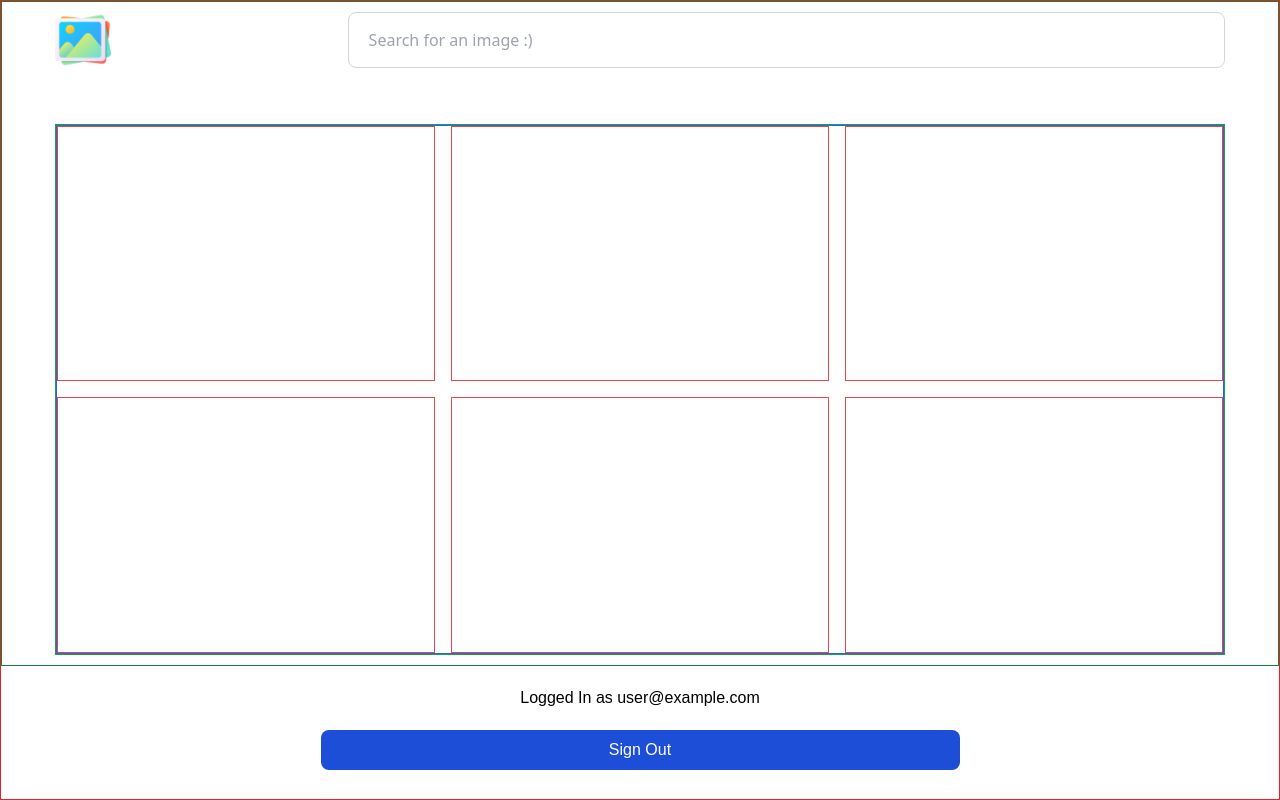
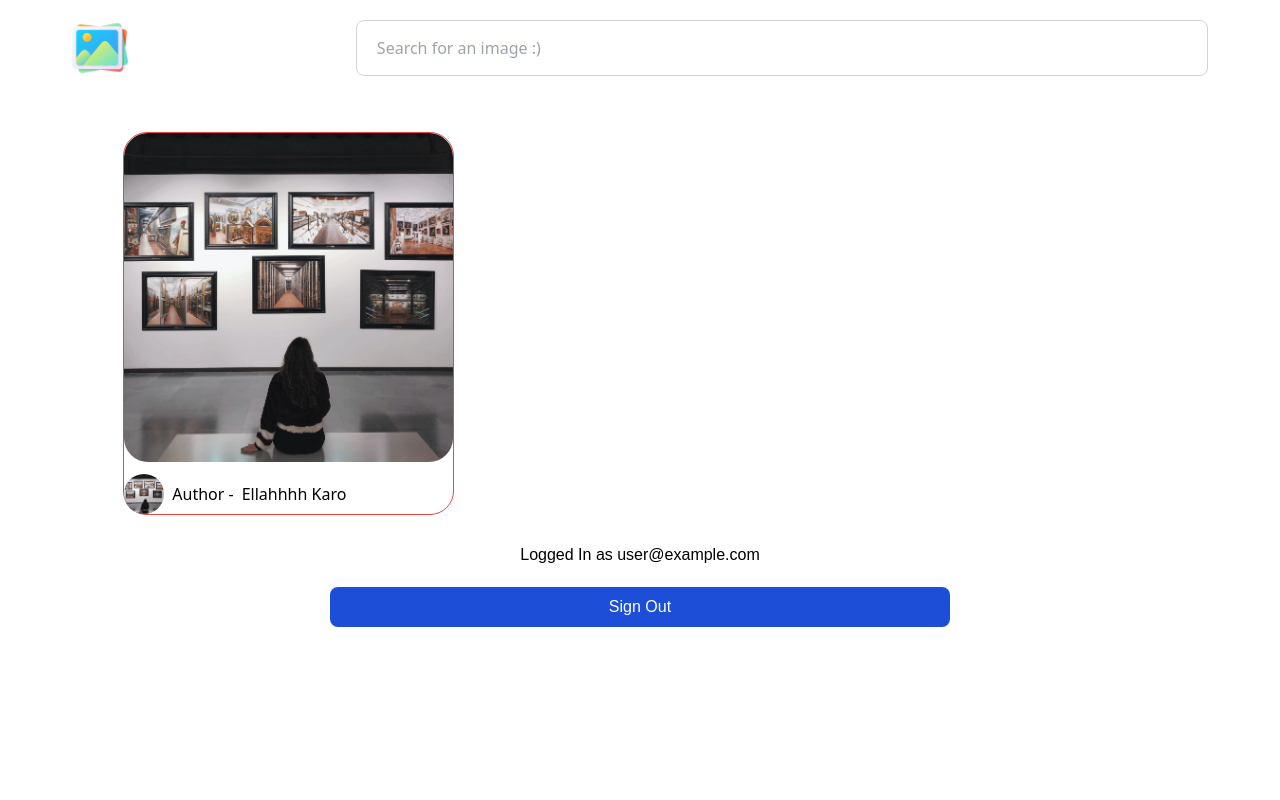
Before and after one commit to oghene-ella/Img_Gallery, a React (Vite) app: page /home in a window 1280 px wide. Built offline with nearby package versions, Linux system fonts and the light colour scheme; no server answers; sample sign-in values are in the browser's storage; a web font is replaced by a local one.

Commit message:
made some changes to the gallery

```diff
--- a/src/components/Homepage/Gallery.jsx
+++ b/src/components/Homepage/Gallery.jsx
@@ -1,13 +1,24 @@
+import dummy_img from "../../assets/login-img.webp"
+
 const Gallery = () => {
   return (
-		<section className="border border-green-600 w-11/12 flex mx-auto h-4/5">
-			<main className="w-full border border-blue-600 grid grid-cols-3 gap-4">
-				<section className="border border-red-500"></section>
-				<section className="border border-red-500"></section>
-				<section className="border border-red-500"></section>
-				<section className="border border-red-500"></section>
-				<section className="border border-red-500"></section>
-				<section className="border border-red-500"></section>
+		<section className="w-10/12 flex mx-auto h-fit">
+			<main className="w-full grid grid-cols-3 gap-y-11 gap-x-5 ">
+				{/* image gallery */}
+				<section className="border border-red-500 rounded-3xl flex flex-col gap-3">
+					{/* image  */}
+					<img src={dummy_img} className="rounded-3xl" />
+
+					{/* the author name and profile */}
+					<span className="flex items-center gap-2">
+						<img src={dummy_img} className="rounded-full w-10" />
+						<span className="flex gap-2">
+							<h1>Author -</h1>
+							<h2>Ellahhhh Karo</h2>
+						</span>
+					</span>
+				</section>
+
 			</main>
 		</section>
 	);
--- a/src/components/Homepage/Home.jsx
+++ b/src/components/Homepage/Home.jsx
@@ -4,14 +4,16 @@ import Gallery from "./Gallery.jsx"
 
 const Home = () => {
   return (
-    <section className="border border-red-600 h-screen flex flex-col gap-5">
-      <section className="border border-green-700 h-5/6 flex flex-col justify-center gap-14">
-        <SearchBar />
-        <Gallery />
-      </section>
-      <LoginAuth />
-    </section>
-  )
+		<section className="p-5">
+			<main className="h-fit flex flex-col gap-7">
+				<section className="h-4/5 flex flex-col justify-center gap-14">
+					<SearchBar />
+					<Gallery />
+				</section>
+				<LoginAuth />
+			</main>
+		</section>
+	);
 }
 
 export default Home
```
